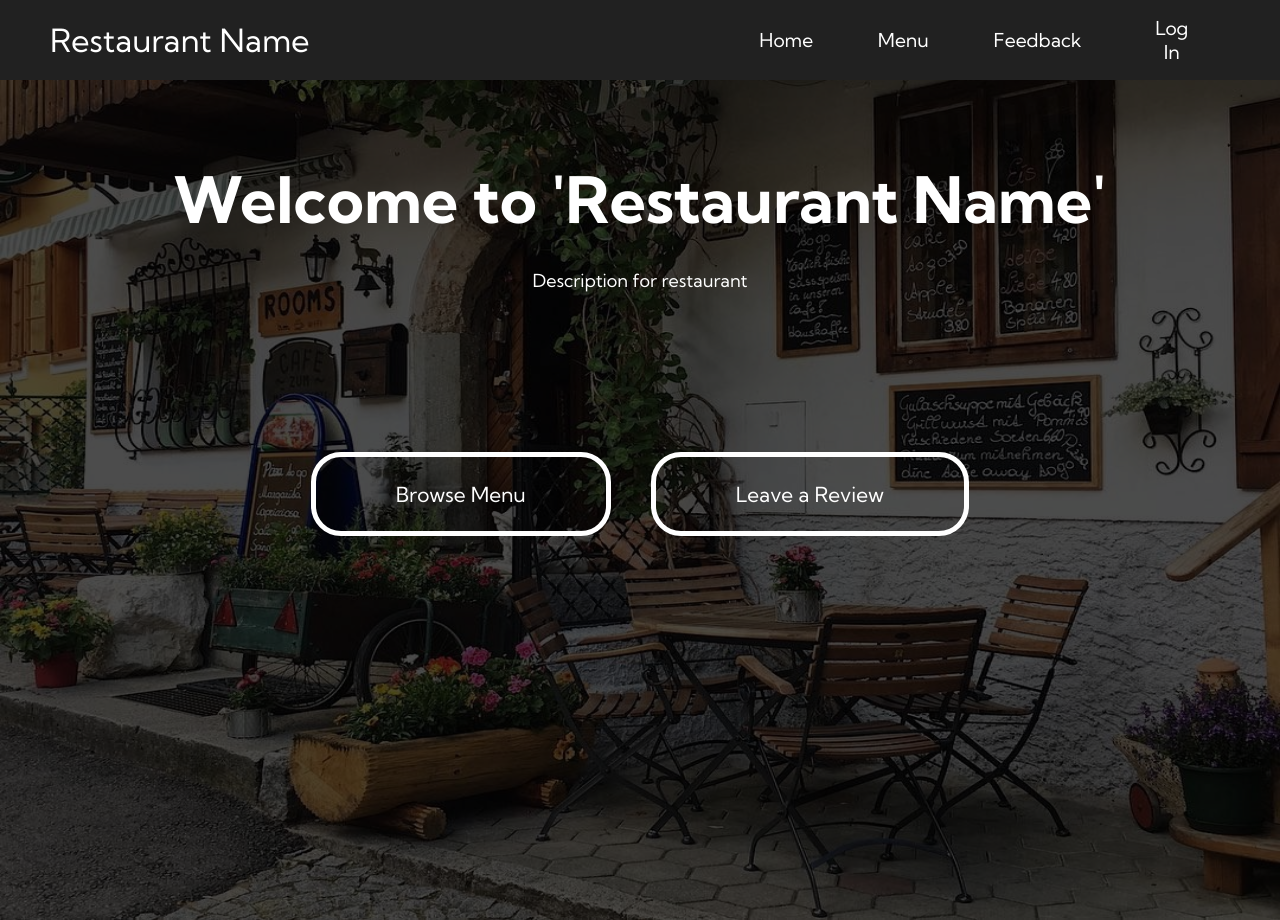
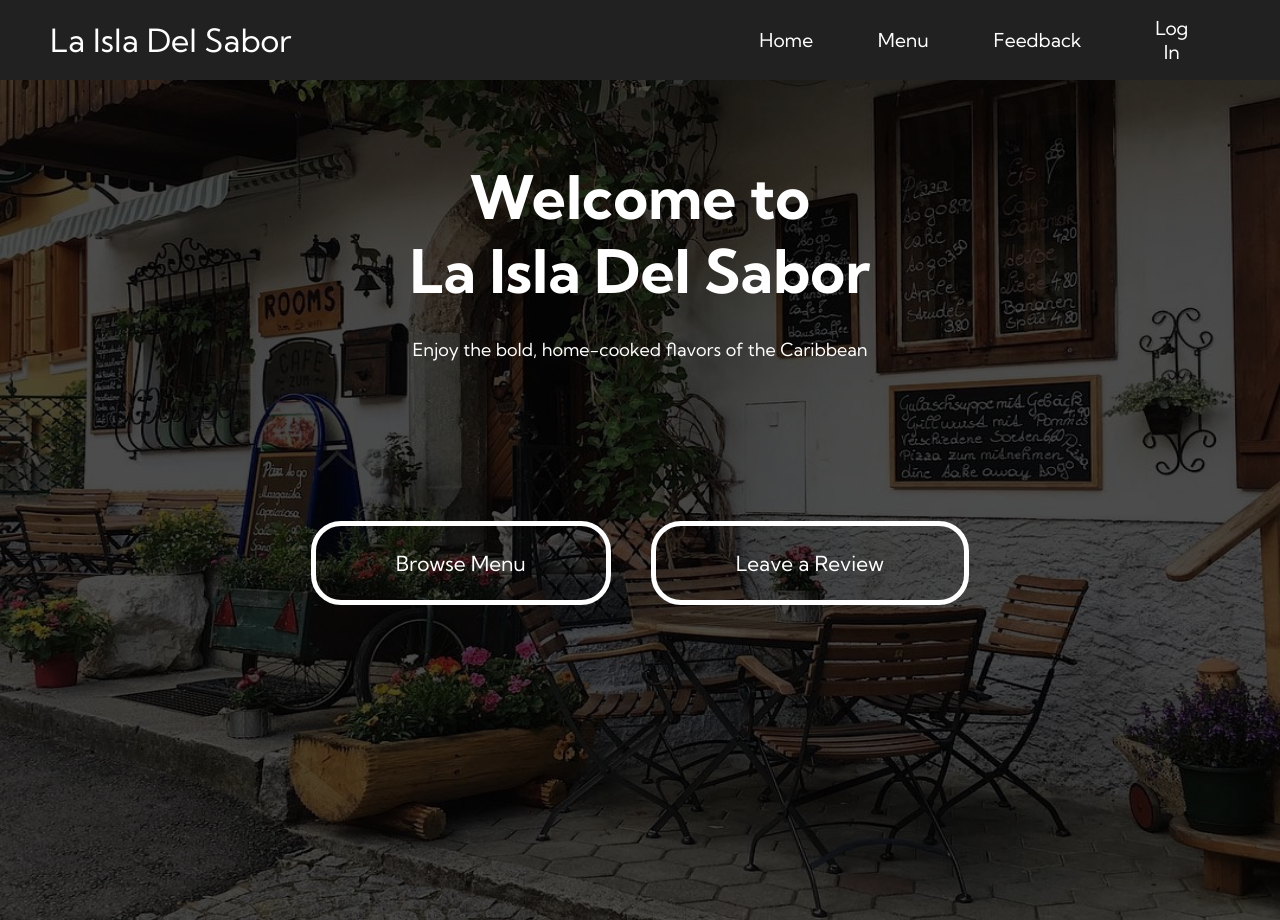
Before and after one commit to liljakie13/my-fall-2025-project, a Flask app: page / in a window 1280 px wide. Run offline with Flask 3, Linux system fonts and the light colour scheme.

Commit message:
Added restaurant name + other small changes

```diff
--- a/MypythonWebApp/app/login.py
+++ b/MypythonWebApp/app/login.py
@@ -33,8 +33,9 @@ def handle_login(request):
     cursor.close()
 
     if user: ### if the login is successful
-        session['user_id'] = user['id']
+        session['user_id'] = user['id'] ## 'session' tracks info related to a specific user
         session['username'] = user['username']
         return redirect("/")
     else:
+
         return redirect("/login")
--- a/MypythonWebApp/app/static/css/ucnj_styles.css
+++ b/MypythonWebApp/app/static/css/ucnj_styles.css
@@ -61,9 +61,9 @@
 #navigation__logo { /* uses # b/c its an id*/
     background-color: #ffffff;
     background-clip: text;
-    -webkit-background-clip: text; /* for safari the logo to show on */
+    color: transparent;
+    -webkit-background-clip: text; /* for safari the logo to show up */
     -webkit-text-fill-color: transparent;
-    color: transparent;
     display: flex;
     align-items: center;
     cursor: pointer;
@@ -313,14 +313,18 @@
 }
 
 /* home page */
-
 .index-header {
+    z-index: 1;
     display: flex;
     justify-content: center;
     padding-top: 10vh;
-    font-size: xx-large;
-    z-index: 1;
+}
+
+
+.index-header h1 {
+    font-size: 60px;
     color: #fff;
+    text-align: center;
 }
 
 .index-description {
--- a/MypythonWebApp/app/templates/base.html
+++ b/MypythonWebApp/app/templates/base.html
@@ -12,7 +12,7 @@
 <body>
     <nav class="navigation">
         <div class="navigation__container">
-            <a href="/" id="navigation__logo" style="color: white;">Restaurant Name</a>
+            <a href="/" id="navigation__logo" style="color: white;">La Isla Del Sabor</a>
             <ul class="navigation__menu">
                 <li class="navigation__item"><a href="/" class="navigation__links">Home</a></li>
                 <li class="navigation__item"><a href="/menu" class="navigation__links">Menu</a></li>
--- a/MypythonWebApp/app/templates/index.html
+++ b/MypythonWebApp/app/templates/index.html
@@ -4,10 +4,11 @@
 {% block content %}
 <div class="index-container">
     <div class="index-header">
-        <h1>Welcome to 'Restaurant Name'</h1>
+        <h1>Welcome to<br>La Isla Del Sabor
+        </h1>
     </div>
     <div class="index-description">
-        <p>Description for restaurant</p>
+        <p>Enjoy the bold, home-cooked flavors of the Caribbean</p>
     </div>
     <div class="index-links">
         <a href="/menu">Browse Menu</a>
```
